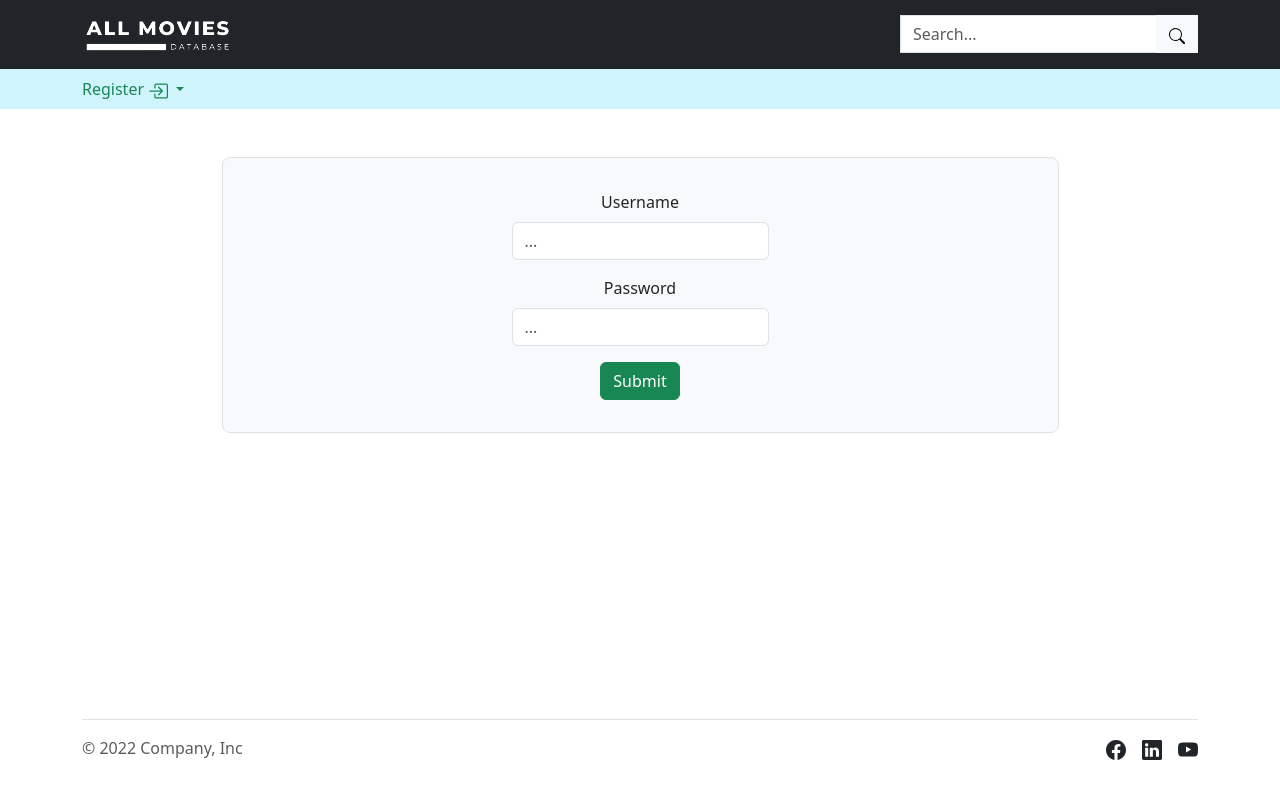
After one commit to srky420/cs50-fp-bootstrap, a Flask app: page /login in a window 1280 px wide. The commit adds this page. Run offline with Flask 2, Linux system fonts and the light colour scheme.

Commit message:
Login signup pages

```diff
--- a/app.py
+++ b/app.py
@@ -192,43 +192,36 @@ def search_rt():
     return jsonify(response)
 
 
-# REGISTRATION ROUTE
-@app.route("/registration")
-def registration():
-    # If already logged in
-    if session.get("user_id"):
-        flash("Already logged in!", "neutral")
+# LOGIN ROUTE
+@app.route("/login", methods=["GET", "POST"])
+def login():
+    # POST
+    if request.method == "POST":
+    # Clear session
+        session.clear()
+
+        username = request.form.get("username")
+        password = request.form.get("password")
+
+        # Check for input
+        if not username or not password:
+            flash("Invalid username or password!", "error")
+            return redirect("/registration")
+
+        # Check if user exists
+        user = Users.query.filter_by(username = username).all()
+
+        if len(user) != 1 or not check_password_hash(user[0].password, password):
+            flash("Invalid username or password!", "error")
+            return redirect("/registration")
+
+        # Set session var
+        session["user_id"] = user[0].id
+
+        flash("Logged in!", "success")
         return redirect("/")
 
-    return render_template("registration.html")
-
-
-# LOGIN ROUTE
-@app.route("/login", methods=["POST"])
-def login():
-    # Clear session
-    session.clear()
-
-    username = request.form.get("username")
-    password = request.form.get("password")
-
-    # Check for input
-    if not username or not password:
-        flash("Invalid username or password!", "error")
-        return redirect("/registration")
-
-    # Check if user exists
-    user = Users.query.filter_by(username = username).all()
-
-    if len(user) != 1 or not check_password_hash(user[0].password, password):
-        flash("Invalid username or password!", "error")
-        return redirect("/registration")
-
-    # Set session var
-    session["user_id"] = user[0].id
-
-    flash("Logged in!", "success")
-    return redirect("/")
+    return render_template("login.html")
 
 
 # LOGOUT ROUTE
@@ -236,45 +229,49 @@ def login():
 def logout():
     # Clear session
     session.clear()
-
     flash("Logged out!", "neutral")
 
     return redirect("/")
 
 
 # REGISTER ROUTE
-@app.route("/register", methods=["POST"])
+@app.route("/signup", methods=["POST"])
 def register():
-    username = request.form.get("username")
-    password = request.form.get("password")
-    confirmation = request.form.get("confirmation")
+    # POST
+    if request.method == "POST":
+        username = request.form.get("username")
+        password = request.form.get("password")
+        confirmation = request.form.get("confirmation")
 
-    # Check input
-    if not username or not password or not confirmation:
-        flash("Invalid username or password!", "error")
-        return redirect("/registration")
-    elif password != confirmation:
-        flash("Passwords don't match!", "error")
-        return redirect("/registration")
+        # Check input
+        if not username or not password or not confirmation:
+            flash("Invalid username or password!", "error")
+            return redirect("/registration")
+        elif password != confirmation:
+            flash("Passwords don't match!", "error")
+            return redirect("/registration")
 
-    # Check if username already exists
-    users = Users.query.filter_by(username = username).all()
+        # Check if username already exists
+        users = Users.query.filter_by(username = username).all()
 
-    if len(users) != 0:
-        flash("Username already exists!", "error")
-        return redirect("/registration")
+        if len(users) != 0:
+            flash("Username already exists!", "error")
+            return redirect("/signup")
 
-    # Create a user
-    user = Users(username, generate_password_hash(password))
+        # Create a user
+        user = Users(username, generate_password_hash(password))
 
-    # Add user to db
-    db.session.add(user)
-    db.session.commit()
+        # Add user to db
+        db.session.add(user)
+        db.session.commit()
 
-    session["user_id"] = user.id
+        session["user_id"] = user.id
 
-    flash("Account registered!", "success")
-    return redirect("/")
+        flash("Account registered!", "success")
+        return redirect("/")
+
+    # GET
+    return render_template("signup.html")
 
 
 # PROFILE ROUTE
--- a/templates/layout.html
+++ b/templates/layout.html
@@ -16,7 +16,7 @@
     <title>AMDb: {% block title %} {% endblock %}</title>
 </head>
 
-<body>
+<body class="d-flex flex-column min-vh-100">
 
     <!-- Navbar -->
     <nav class="navbar navbar-expand-sm navbar-dark bg-dark">
@@ -72,7 +72,10 @@
                         <hr class="dropdown-divider">
                     </li>
                     <li>
-                        <a class="dropdown-item" href="/registration">Register/Login</a>
+                        <a class="dropdown-item" href="/signup">Signup</a>
+                    </li>
+                    <li>
+                        <a class="dropdown-item" href="/login">Login</a>
                     </li>
                 </ul>
             </div>
@@ -101,7 +104,7 @@
     </div>
 
     <!-- Footer -->
-    <div class="container">
+    <div class="container mt-auto">
         <footer class="d-flex flex-wrap justify-content-between align-items-center py-3 my-4 border-top">
             <div class="col-md-4 d-flex align-items-center">
                 <span class="mb-3 mb-md-0 text-muted">© 2022 Company, Inc</span>
--- /dev/null
+++ b/templates/login.html
@@ -0,0 +1,21 @@
+{% extends "layout.html" %}
+
+{% block title %} Login {% endblock %}
+
+{% block body %}
+
+<div class="container p-3 w-75 my-5 mx-auto bg-body-tertiary border rounded-3">
+    <div class="my-3 text-center">
+        <label for="username" class="form-label">Username</label>
+        <input type="text" class="form-control mx-auto w-auto" id="username" placeholder="...">
+    </div>
+    <div class="mb-3 text-center">
+        <label for="password" class="form-label">Password</label>
+        <input type="email" class="form-control mx-auto w-auto" id="password" placeholder="...">
+    </div>
+    <div class="mb-3 text-center">
+        <input type="submit" class="btn btn-success">
+    </div>
+</div>
+
+{% endblock %}
--- a/templates/registration.html
+++ b/templates/registration.html
@@ -45,7 +45,7 @@
 
 <div>
     <p>Create an account</p>
-    <form action="/register" method="post">
+    <form action="/signup" method="post">
         <input type="text" name="username" id="username" placeholder="Username">
         <input type="password" name="password" id="password" placeholder="Password">
         <input type="password" name="confirmation" id="confirmation" placeholder="Confirmation">
```
Also changed, not shown: templates/signup.html (added, +27 -0 lines).
